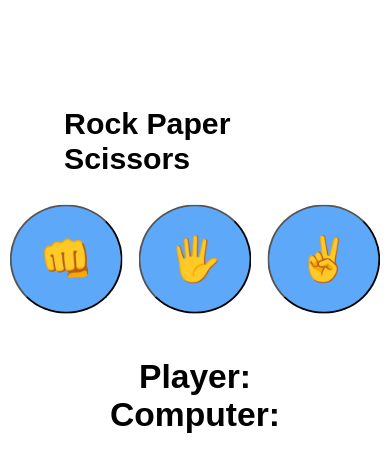
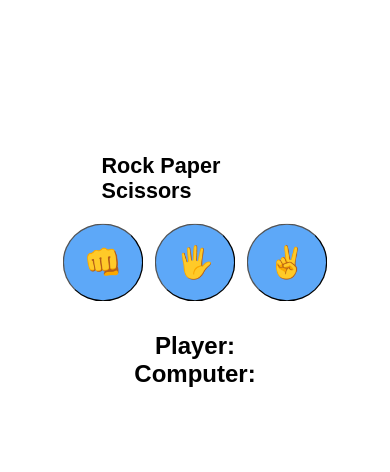
Before and after one commit to Jonathan0823/Rock-Paper-Scissors-Js, a plain HTML site: page index.html in a window 390 px wide. Drawn offline with Linux system fonts and the light colour scheme.

Commit message:
added responsiveness for mobile

```diff
--- a/style.css
+++ b/style.css
@@ -52,7 +52,7 @@ body{
 @media screen and (max-width: 500px) {
     body{
         font-size: 1.5rem;
-        scale: 0.7;
+        scale: 0.5;
     }
     h1{
         font-size: 2.7rem;
```
